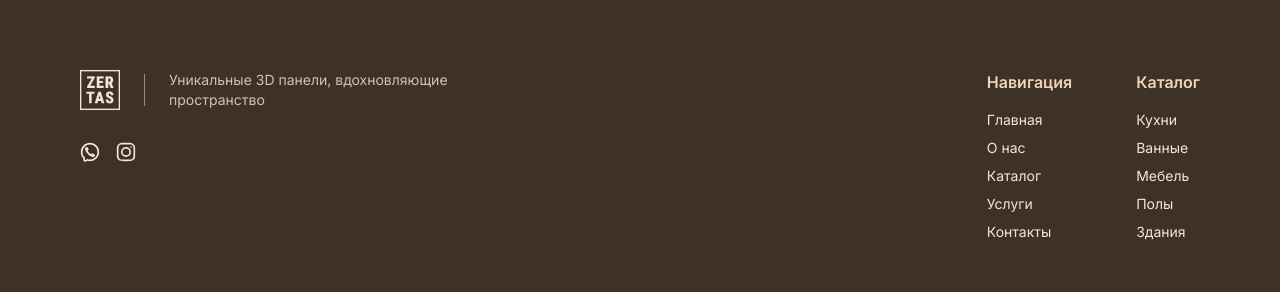
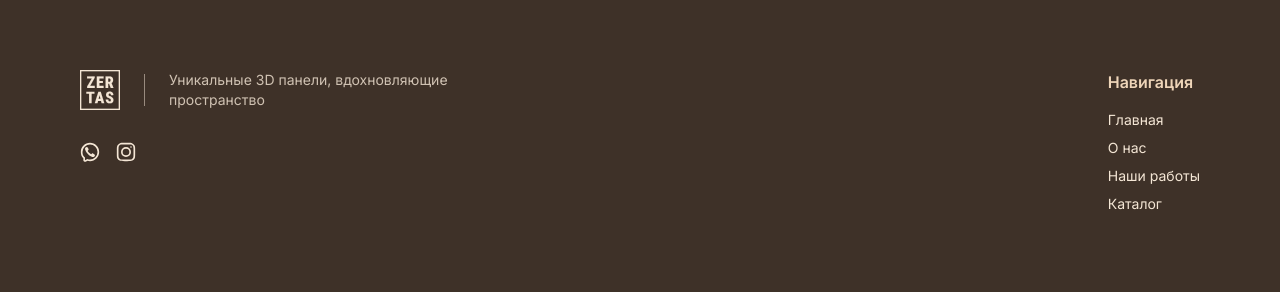
Before and after one commit to burhan-isabaev/zertas-dev, a React (Vite) app: page / in a window 1280 px wide. Shown: the part 4974-5266 px from the top of the page. Built offline with nearby package versions, Linux system fonts and the light colour scheme.

Commit message:
add whatsapp links

```diff
--- a/src/components/catalog-item.jsx
+++ b/src/components/catalog-item.jsx
@@ -6,6 +6,7 @@ import Loader from "../components/loader";
 
 const CatalogItem = ({ item }) => {
   const [loaded, setLoaded] = useState(false);
+  const message = `Здравствуйте!%0AЯ пишу вам с сайта и хочу узнать подробнее о товаре ${item.article}`;
 
   return (
     <div className="border p-4 border-[#e6ba92] rounded-xl lg:max-w-sm w-full min-h-[700px]">
@@ -46,7 +47,10 @@ const CatalogItem = ({ item }) => {
         </div>
 
         <div className="flex justify-between">
-          <Button text={"сделать заказ"} link="/" />
+          <Button
+            text={"сделать заказ"}
+            link={`https://wa.me/77754587948?text=${message}`}
+          />
           <Button
             text={<Download className="w-5 h-5 text-[#3e3128]" />}
             link={item.model_link}
--- a/src/components/whatsapp.jsx
+++ b/src/components/whatsapp.jsx
@@ -3,7 +3,7 @@ import WhatsApp from "../icons/whatsapp";
 const Whatsapp = () => {
   return (
     <a
-      href="https://wa.me/77754587948"
+      href="https://wa.me/77754587948?text=Здравствуйте!%0AЯ%20пишу%20вам%20с%20сайта%20и%20хочу%20узнать%20подробнее%20о%20ваших%20услугах."
       className="hover:text-[#e1af87] transition"
       target="_blank"
     >
--- a/src/sections/about.jsx
+++ b/src/sections/about.jsx
@@ -16,7 +16,10 @@ const About = () => {
             </h1>
           </div>
           <div>
-            <Button href="/contact" text="Сделать заказ" />
+            <Button
+              link="https://wa.me/77754587948?text=Здравствуйте!%0AЯ%20пишу%20вам%20с%20сайта%20и%20хочу%20узнать%20подробнее%20о%20ваших%20услугах."
+              text="Сделать заказ"
+            />
           </div>
         </div>
         <div className="flex flex-col gap-10 lg:flex-row">
--- a/src/sections/cta.jsx
+++ b/src/sections/cta.jsx
@@ -47,7 +47,11 @@ export default function Cta() {
               панелями
             </h2>
             <div className="lg:w-1/5 flex items-start lg:items-end lg:justify-end">
-              <Button href="/contact" text="Сделать заказ" isLight />
+              <Button
+                link="https://wa.me/77754587948?text=Здравствуйте!%0AЯ%20пишу%20вам%20с%20сайта%20и%20хочу%20узнать%20подробнее%20о%20ваших%20услугах."
+                text="Сделать заказ"
+                isLight
+              />
             </div>
           </div>
         </div>
--- a/src/sections/footer.jsx
+++ b/src/sections/footer.jsx
@@ -1,14 +1,6 @@
 import Instagram from "../components/instagram";
 import Whatsapp from "../components/whatsapp";
-import Button from "../components/button";
-
-const services = [
-  { name: "Кухни", href: "/services/kitchens" },
-  { name: "Ванные", href: "/services/bathrooms" },
-  { name: "Мебель", href: "/services/furniture" },
-  { name: "Полы", href: "/services/flooring" },
-  { name: "Здания", href: "/services/buildings" },
-];
+import { Link } from "react-router-dom";
 
 const Footer = () => {
   return (
@@ -43,45 +35,33 @@ const Footer = () => {
             </h4>
             <ul className="space-y-2 text-sm">
               <li>
-                <a href="/" className="hover:text-[#eed5b9] transition">
+                <Link className="hover:text-[#e1af87] transition" to="/">
                   Главная
-                </a>
+                </Link>
               </li>
               <li>
-                <a href="/about" className="hover:text-[#eed5b9] transition">
+                <Link
+                  to="/"
+                  state={{ scrollTo: "about" }}
+                  className="hover:text-[#e1af87] transition"
+                >
                   О нас
-                </a>
+                </Link>
               </li>
               <li>
-                <a href="/catalog" className="hover:text-[#eed5b9] transition">
-                  Каталог
-                </a>
+                <Link
+                  to="/"
+                  state={{ scrollTo: "portfolio" }}
+                  className="hover:text-[#e1af87] transition"
+                >
+                  Наши работы
+                </Link>
               </li>
               <li>
-                <a href="/services" className="hover:text-[#eed5b9] transition">
-                  Услуги
-                </a>
+                <Link className="hover:text-[#e1af87] transition" to="/catalog">
+                  Каталог
+                </Link>
               </li>
-              <li>
-                <a href="/contact" className="hover:text-[#eed5b9] transition">
-                  Контакты
-                </a>
-              </li>
-            </ul>
-          </div>
-
-          <div>
-            <h4 className="text-base font-semibold text-[#eed5b9] mb-4">
-              Каталог
-            </h4>
-            <ul className="space-y-2 text-sm">
-              {services.map((s) => (
-                <li key={s.name}>
-                  <a href={s.href} className="hover:text-[#eed5b9] transition">
-                    {s.name}
-                  </a>
-                </li>
-              ))}
             </ul>
           </div>
         </div>
--- a/src/sections/hero.jsx
+++ b/src/sections/hero.jsx
@@ -33,7 +33,11 @@ function Hero() {
           </p>
 
           <div className="flex flex-col sm:flex-row gap-6 pt-4">
-            <Button text={"Получить консультацию"} link="/" isLight />
+            <Button
+              text={"Получить консультацию"}
+              link="https://wa.me/77754587948?text=Здравствуйте!%0AЯ%20пишу%20вам%20с%20сайта%20и%20хочу%20узнать%20подробнее%20о%20ваших%20услугах."
+              isLight
+            />
 
             <a
               href="#portfolio"
--- a/src/sections/navbar.jsx
+++ b/src/sections/navbar.jsx
@@ -57,7 +57,10 @@ function Navbar() {
             <Whatsapp />
             <Instagram />
           </div>
-          <Button text={"сделать заказ"} link="/" />
+          <Button
+            text={"сделать заказ"}
+            link="https://wa.me/77754587948?text=Здравствуйте!%0AЯ%20пишу%20вам%20с%20сайта%20и%20хочу%20узнать%20подробнее%20о%20ваших%20услугах."
+          />
         </div>
 
         {/* Burger */}
--- a/src/sections/portfolio.jsx
+++ b/src/sections/portfolio.jsx
@@ -47,7 +47,7 @@ const Portfolio = () => {
               );
             })}
             <a
-              href="https://www.instagram.com/zertas/"
+              href="https://www.instagram.com/zertas.kz/"
               className="inline-flex items-center gap-4 px-6 py-4 border border-[#e1af87] rounded-md hover:scale-105 transition-transform duration-300"
             >
               <div>
```
